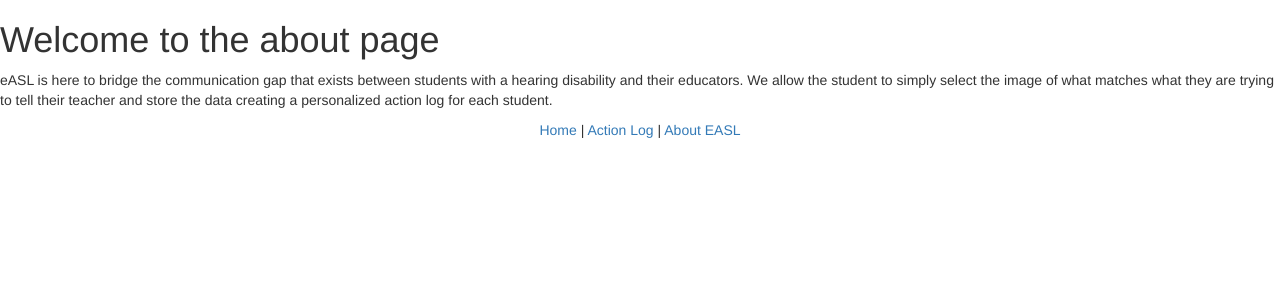
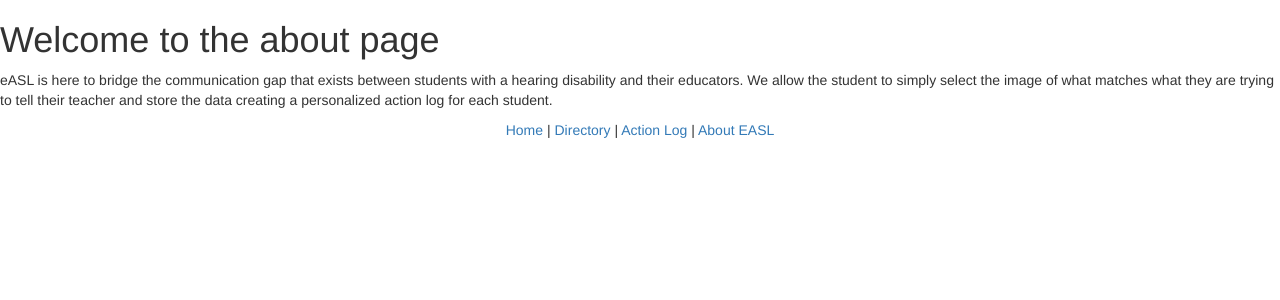
Before and after one commit to curleyt1/EASL, a Django app: page /about/ in a window 1280 px wide. Shown: the top 300 px of the page. Run offline with Django 3.2, Linux system fonts and the light colour scheme; some libraries are stand-ins or nearby versions.

Commit message:
modify urls and links for better site navigation

```diff
--- a/easl/webApp/templates/base.html
+++ b/easl/webApp/templates/base.html
@@ -20,6 +20,8 @@
       <div class="text-center">
         <a href="{% url 'home' %}">Home</a>
         |
+        <a href="{% url 'directory' %}">Directory</a>
+        |
         <a href="{% url 'action_log' %}">Action Log</a>
         |
         <a href="/about/">About EASL</a>
--- a/easl/webApp/urls.py
+++ b/easl/webApp/urls.py
@@ -2,10 +2,10 @@ from django.conf.urls import url
 from webApp import views
 
 urlpatterns = [
-    url(r'^$', views.start_page, name='start_page'),
+    url(r'^$', views.home, name='home'),
     url(r'^about/$', views.AboutPageView.as_view()),
-    url(r'^home/$', views.home, name='home'),
     url(r'^student/(\d+)/', views.student_detail, name='student_detail'),
     url(r'registration_page', views.registration_page, name='registration_page'),
-    url(r'^actions/$', views.action_log, name='action_log')
+    url(r'^actions/$', views.action_log, name='action_log'),
+    url(r'^directory/$', views.directory, name='directory')
 ]
--- a/easl/webApp/views.py
+++ b/easl/webApp/views.py
@@ -5,21 +5,16 @@ from django.http import HttpResponse
 from django.http import Http404
 from .forms import StudentRegistrationForm
 
-
 from .models import Student
 from .models import Action
 
-#class StartPageView(TemplateView):
-#    students = Student.objects.all()
-#    template_name = "start_page.html"
-
-def start_page(request):
+def home(request):
     students = Student.objects.all()
     return render(request, 'start_page.html', {'students': students})
 
-def home(request):
+def directory(request):
     students = Student.objects.all()
-    return render(request, 'home.html', {'students': students})
+    return render(request, 'directory.html', {'students': students})
 
 def action_log(request):
     actions = Action.objects.all()
```
Also changed, not shown: easl/webApp/templates/directory.html (renamed from easl/webApp/templates/home.html).
